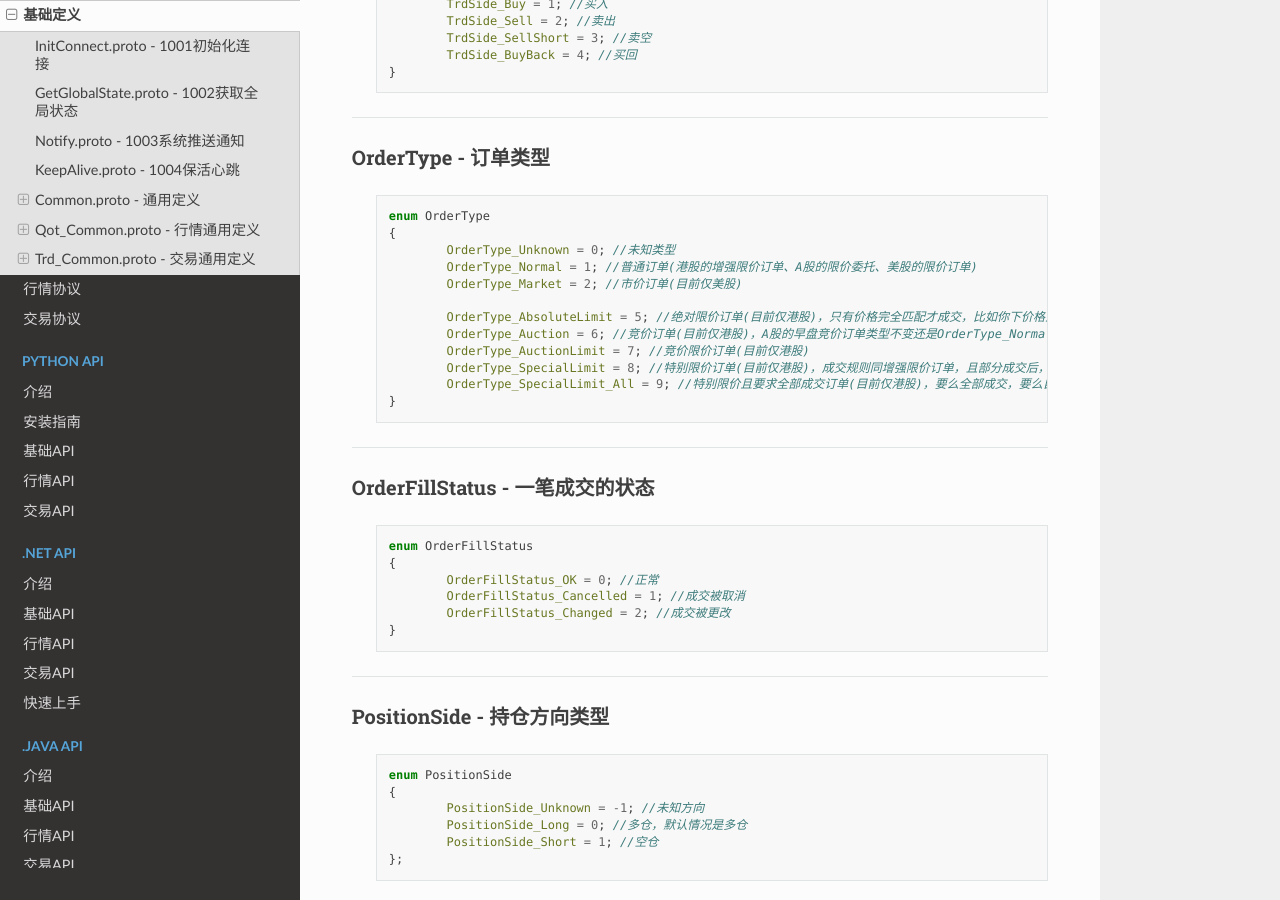
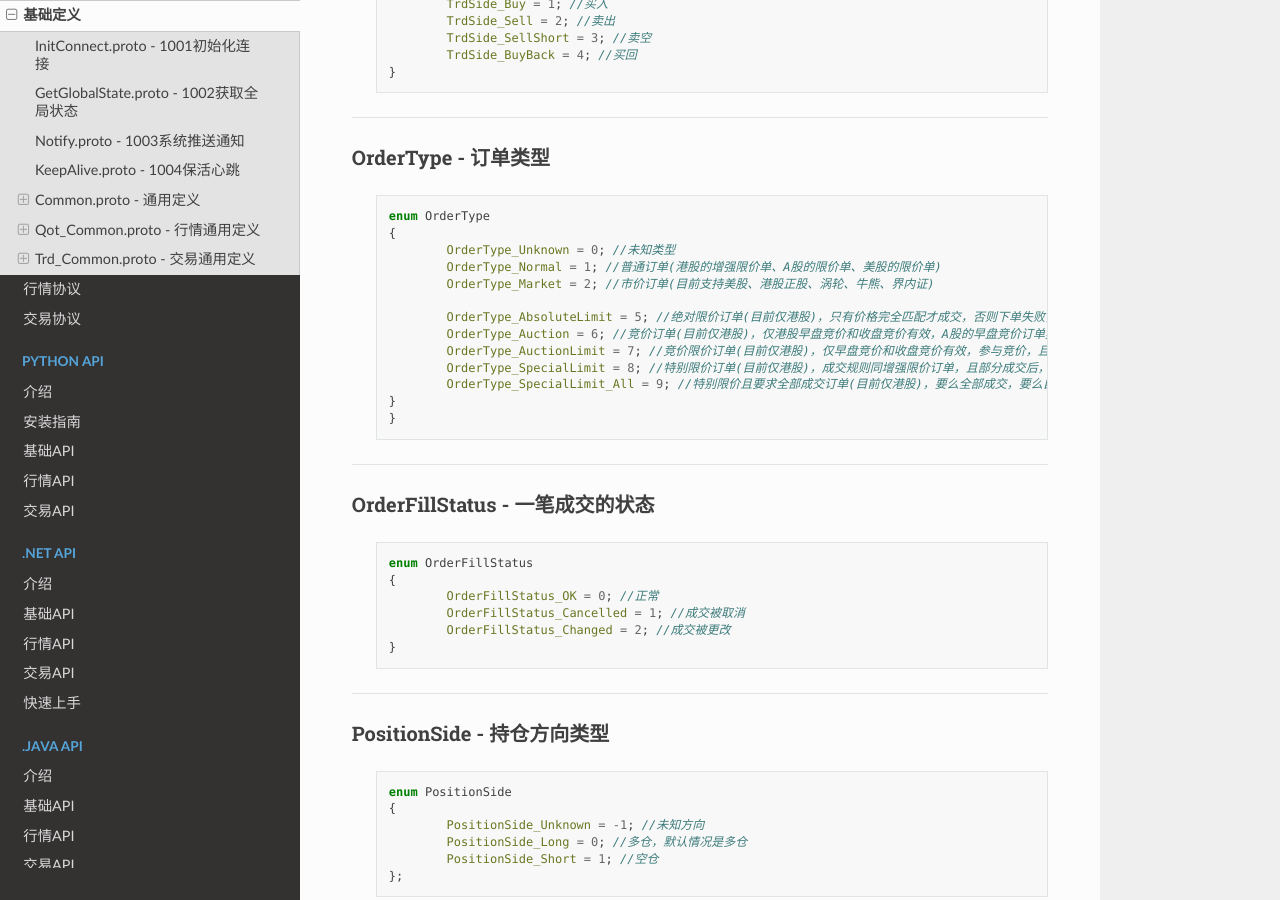
Before and after one commit to FutunnOpen/futu-api-doc, a Sphinx documentation site: the page built from doc_maker/source/protocol/base_define.rst, in a window 1280 px wide and 900 px high, scrolled down 27830 px. Built offline with Sphinx 7.4.7 and the Read the Docs theme 2.0.0, drawn with Linux system fonts in a browser that asks for light colours.

Commit message:
更新OrderType文档

```diff
--- a/doc_maker/source/protocol/base_define.rst
+++ b/doc_maker/source/protocol/base_define.rst
@@ -1671,14 +1671,15 @@ OrderType - 订单类型
 	enum OrderType
 	{
 		OrderType_Unknown = 0; //未知类型
-		OrderType_Normal = 1; //普通订单(港股的增强限价订单、A股的限价委托、美股的限价订单)
-		OrderType_Market = 2; //市价订单(目前仅美股)
-
-		OrderType_AbsoluteLimit = 5; //绝对限价订单(目前仅港股)，只有价格完全匹配才成交，比如你下价格为5元的买单，卖单价格必须也要是5元才能成交，低于5元也不能成交。卖出同理
-		OrderType_Auction = 6; //竞价订单(目前仅港股)，A股的早盘竞价订单类型不变还是OrderType_Normal
-		OrderType_AuctionLimit = 7; //竞价限价订单(目前仅港股)
+		OrderType_Normal = 1; //普通订单(港股的增强限价单、A股的限价单、美股的限价单)
+		OrderType_Market = 2; //市价订单(目前支持美股、港股正股、涡轮、牛熊、界内证)
+
+		OrderType_AbsoluteLimit = 5; //绝对限价订单(目前仅港股)，只有价格完全匹配才成交，否则下单失败，比如你下价格为5元的买单，卖单价格必须也要是5元才能成交，低于5元也不能成交，下单失败。卖出同理
+		OrderType_Auction = 6; //竞价订单(目前仅港股)，仅港股早盘竞价和收盘竞价有效，A股的早盘竞价订单类型不变还是OrderType_Normal
+		OrderType_AuctionLimit = 7; //竞价限价订单(目前仅港股)，仅早盘竞价和收盘竞价有效，参与竞价，且要求满足指定价格才会成交
 		OrderType_SpecialLimit = 8; //特别限价订单(目前仅港股)，成交规则同增强限价订单，且部分成交后，交易所自动撤销订单
 		OrderType_SpecialLimit_All = 9; //特别限价且要求全部成交订单(目前仅港股)，要么全部成交，要么自动撤单
+	}
 	}
 
 
```
